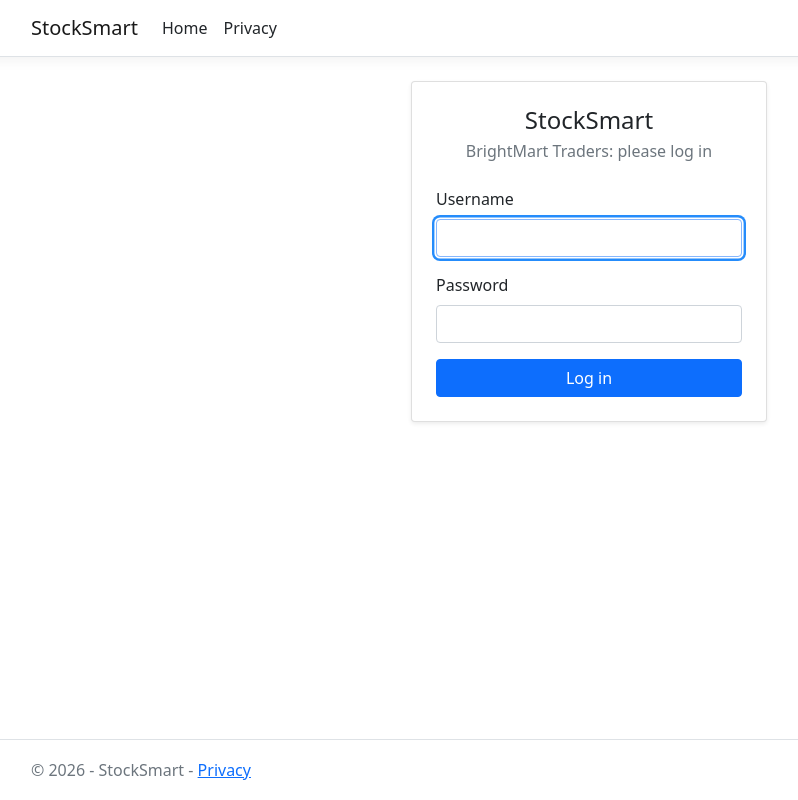
After one commit to Jarrod607/StockSmart, an ASP.NET Core app: page /Login in a window 1280 px wide. The commit adds this page. Shown: the whole page, without its empty margins (51-849 px from the left). Run offline with ASP.NET Core 8, Linux system fonts and the light colour scheme; style sheets or scripts are compiled from the project's sources; the project's own start-up code is not run, and a stand-in starts its controllers and pages.

Commit message:
Add cookie login, Login and Logout pages, and navbar user display

```diff
--- /dev/null
+++ b/Pages/Login.cshtml
@@ -0,0 +1,41 @@
+@page
+@model LoginModel
+@{
+    ViewData["Title"] = "Log in";
+}
+
+<div class="row justify-content-center mt-4">
+    <div class="col-sm-10 col-md-6 col-lg-4">
+        <div class="card shadow-sm">
+            <div class="card-body p-4">
+                <h1 class="h4 mb-1 text-center">StockSmart</h1>
+                <p class="text-muted text-center mb-4">BrightMart Traders: please log in</p>
+
+                @if (Model.ErrorMessage is not null)
+                {
+                    <div class="alert alert-danger" role="alert">@Model.ErrorMessage</div>
+                }
+
+                <form method="post" novalidate>
+                    <div class="mb-3">
+                        <label asp-for="Input.Username" class="form-label">Username</label>
+                        <input asp-for="Input.Username" class="form-control" autocomplete="username" autofocus />
+                        <span asp-validation-for="Input.Username" class="text-danger small"></span>
+                    </div>
+
+                    <div class="mb-3">
+                        <label asp-for="Input.Password" class="form-label">Password</label>
+                        <input asp-for="Input.Password" class="form-control" autocomplete="current-password" />
+                        <span asp-validation-for="Input.Password" class="text-danger small"></span>
+                    </div>
+
+                    <button type="submit" class="btn btn-primary w-100">Log in</button>
+                </form>
+            </div>
+        </div>
+    </div>
+</div>
+
+@section Scripts {
+    <partial name="_ValidationScriptsPartial" />
+}
--- /dev/null
+++ b/Pages/Login.cshtml.cs
@@ -0,0 +1,95 @@
+using System.ComponentModel.DataAnnotations;
+using System.Security.Claims;
+using Microsoft.AspNetCore.Authentication;
+using Microsoft.AspNetCore.Authentication.Cookies;
+using Microsoft.AspNetCore.Mvc;
+using Microsoft.AspNetCore.Mvc.RazorPages;
+using StockSmart.Exceptions;
+using StockSmart.Models;
+using StockSmart.Services;
+
+namespace StockSmart.Pages;
+
+/// <summary>Login page (FR1.1). Signs the user in with a cookie that holds their ID, name and role.</summary>
+public class LoginModel : PageModel
+{
+    private readonly AuthService _auth;
+    private readonly ILogger<LoginModel> _logger;
+
+    public LoginModel(AuthService auth, ILogger<LoginModel> logger)
+    {
+        _auth = auth;
+        _logger = logger;
+    }
+
+    [BindProperty]
+    public LoginInput Input { get; set; } = new();
+
+    /// <summary>Shown above the form when the login fails.</summary>
+    public string? ErrorMessage { get; set; }
+
+    public class LoginInput
+    {
+        [Required(ErrorMessage = "Enter your username.")]
+        [StringLength(50, ErrorMessage = "Username can be at most 50 characters.")]
+        public string Username { get; set; } = string.Empty;
+
+        [Required(ErrorMessage = "Enter your password.")]
+        [DataType(DataType.Password)]
+        public string Password { get; set; } = string.Empty;
+    }
+
+    public IActionResult OnGet()
+    {
+        // Already logged in: go straight to the home page.
+        if (User.Identity?.IsAuthenticated == true)
+            return RedirectToPage("/Index");
+
+        return Page();
+    }
+
+    public async Task<IActionResult> OnPostAsync(string? returnUrl = null)
+    {
+        // Server-side check, in case JavaScript is switched off.
+        if (!ModelState.IsValid)
+            return Page();
+
+        AppUser? user;
+        try
+        {
+            user = await _auth.AuthenticateAsync(Input.Username, Input.Password);
+        }
+        catch (DatabaseException ex)
+        {
+            _logger.LogError(ex, "Login failed because the database could not be reached.");
+            ErrorMessage = "Cannot connect to the database. Please try again later.";
+            return Page();
+        }
+
+        if (user is null)
+        {
+            // One message for every failure, so usernames can't be guessed (NFR1).
+            _logger.LogWarning("Failed login attempt for username '{Username}'.", Input.Username);
+            ErrorMessage = "Invalid username or password.";
+            Input.Password = string.Empty;
+            return Page();
+        }
+
+        var claims = new List<Claim>
+        {
+            new(ClaimTypes.NameIdentifier, user.UserId.ToString()),
+            new(ClaimTypes.Name, user.Username),
+            new(ClaimTypes.Role, user.Role)
+        };
+        var identity = new ClaimsIdentity(claims, CookieAuthenticationDefaults.AuthenticationScheme);
+        await HttpContext.SignInAsync(CookieAuthenticationDefaults.AuthenticationScheme, new ClaimsPrincipal(identity));
+
+        _logger.LogInformation("User '{Username}' ({Role}) logged in.", user.Username, user.Role);
+
+        // Only follow return links inside this site, never to another website.
+        if (!string.IsNullOrEmpty(returnUrl) && Url.IsLocalUrl(returnUrl))
+            return LocalRedirect(returnUrl);
+
+        return RedirectToPage("/Index");
+    }
+}
--- /dev/null
+++ b/Pages/Logout.cshtml
@@ -0,0 +1,2 @@
+@page
+@model LogoutModel
--- a/Pages/Shared/_Layout.cshtml
+++ b/Pages/Shared/_Layout.cshtml
@@ -26,6 +26,7 @@
                             <a class="nav-link text-dark" asp-area="" asp-page="/Privacy">Privacy</a>
                         </li>
                     </ul>
+                    <partial name="_LoginPartial" />
                 </div>
             </div>
         </nav>
--- /dev/null
+++ b/Pages/Shared/_LoginPartial.cshtml
@@ -0,0 +1,18 @@
+@using System.Security.Claims
+
+@if (User.Identity?.IsAuthenticated == true)
+{
+    <ul class="navbar-nav">
+        <li class="nav-item">
+            <span class="navbar-text text-dark me-3">
+                @User.Identity.Name
+                <span class="badge bg-secondary ms-1">@User.FindFirstValue(ClaimTypes.Role)</span>
+            </span>
+        </li>
+        <li class="nav-item">
+            <form method="post" asp-page="/Logout" class="d-inline">
+                <button type="submit" class="btn btn-outline-secondary btn-sm mt-1">Log out</button>
+            </form>
+        </li>
+    </ul>
+}
```
Also changed, not shown: Pages/Logout.cshtml.cs (added, +18 -0 lines), Program.cs (+23 -2 lines).
